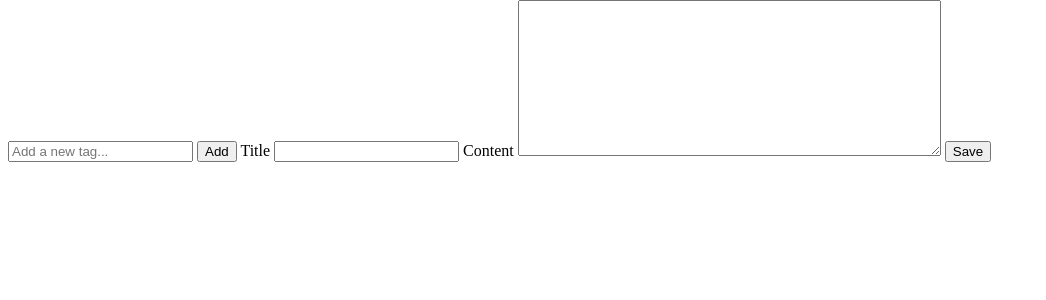
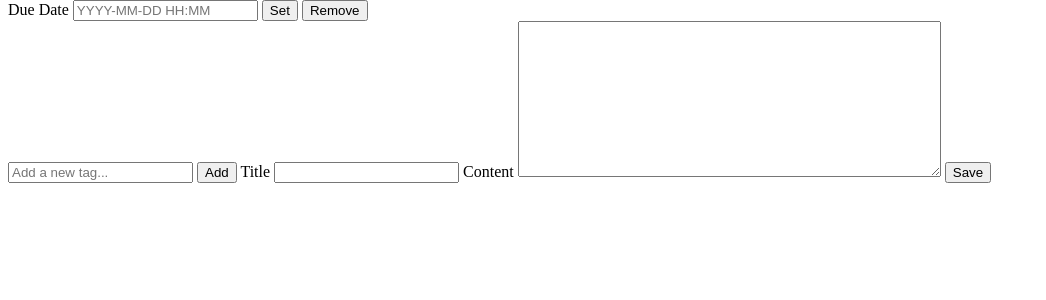
Before and after one commit to themask025/google-keep-clone, a Flask app: page /notes/create in a window 1280 px wide. Shown: the part 188-488 px from the top of the page, without its empty margins (0-1046 px from the left). Run offline with Flask 3, Linux system fonts and the light colour scheme; data that the repository does not hold is empty.

Commit message:
Users can now add due date to their notes; Small refactoring of notes controller

```diff
--- a/src/controller/notes.py
+++ b/src/controller/notes.py
@@ -1,12 +1,20 @@
 from flask import Blueprint, flash, redirect, render_template, request, session, url_for
 from datetime import datetime
 
-from src.model.note import (fetch_all_notes_by_user_id, fetch_note_by_id, fetch_user_notes_by_tags,
-                            insert_note_into_database, update_note_in_database, delete_note_by_id)
+from src.model.note import (fetch_all_notes_by_user_id,
+                            fetch_note_by_id,
+                            fetch_user_notes_by_tags,
+                            insert_note_into_database,
+                            update_note_in_database,
+                            update_due_date_in_database,
+                            remove_due_date_from_database,
+                            delete_note_by_id)
 from src.model.tag import (insert_tag_into_database,
-                           fetch_all_tags_by_creator_id, validate_new_tag_name)
-from src.model.note_tag import (
-    insert_newly_selected_tags, fetch_selected_tags_by_note_id, update_selected_tags_in_database)
+                           fetch_all_tags_by_creator_id,
+                           validate_new_tag_name)
+from src.model.note_tag import (insert_newly_selected_tags,
+                                fetch_selected_tags_by_note_id,
+                                update_selected_tags_in_database)
 
 
 bp = Blueprint('notes', __name__, url_prefix='/notes')
@@ -59,8 +67,9 @@ def index():
     else:
         notes_rows = []
         notes = []
+        selected_filter_tags = []
+        search_expression = None
         tags = []
-        selected_filter_tags = []
 
     return render_template("notes/index.html",
                            notes_rows=notes_rows,
@@ -84,9 +93,7 @@ def create():
         content = request.form.get('content')
         new_tag_name = request.form.get('new_tag_name')
 
-        submitted_data_type = check_submitted_data_type(request)
-
-        if submitted_data_type == 'new_tag':
+        if request.form.get('submit_tag_button') is not None:
             tag_name = new_tag_name
             error = validate_new_tag_name(
                 creator_id=user_id, tag_name=tag_name)
@@ -96,7 +103,7 @@ def create():
             flash(error)
             all_tags = fetch_all_tags_by_creator_id(creator_id=user_id)
 
-        if submitted_data_type == 'note':
+        elif request.form.get('submit_note_button') is not None:
             error = validate_note_title_content(title, content)
 
             if error is None:
@@ -135,22 +142,21 @@ def edit(note_id):
     if request.method == 'POST':
         title = request.form['title']
         content = request.form['content']
+        # fetch due date
         new_tag_name = request.form.get('new_tag_name')
 
-        submitted_data_type = check_submitted_data_type(request)
-
-        if submitted_data_type == 'new_tag':
+        if request.form.get('submit_tag_button') is not None:
             tag_name = new_tag_name
             error = validate_new_tag_name(
                 creator_id=user_id, tag_name=tag_name)
             if error is None:
-                error = insert_tag_into_database(
+                insert_tag_into_database(
                     creator_id=user_id, tag_name=tag_name)
-
-            flash(error)
+            else:
+                flash(error)
             all_tags = fetch_all_tags_by_creator_id(creator_id=user_id)
 
-        if submitted_data_type == 'note':
+        elif request.form.get('submit_note_button') is not None:
             error = validate_note_title_content(title, content)
 
             if error is None:
@@ -166,6 +172,33 @@ def edit(note_id):
                 selected_tags = fetch_selected_tags_by_note_id(note_id)
             else:
                 flash(error)
+
+        elif request.form.get('due_date_submit_button') is not None:
+            due_date = request.form.get('due_date')
+
+            error = None
+            due_date_formatted = due_date
+
+            if due_date is not None:
+                try:
+                    due_date_formatted = datetime.fromisoformat(due_date)
+                except ValueError:
+                    error = 'The entered due date format is invalid.'
+
+            if error is None:
+                due_date_formatted = due_date_formatted.isoformat(
+                    sep=' ', timespec='seconds')
+                update_due_date_in_database(
+                    note_id=note_id, new_due_date=due_date_formatted)
+
+            else:
+                flash(error)
+
+            current_note['due_date'] = due_date_formatted
+
+        elif request.form.get('due_date_remove_button') is not None:
+            remove_due_date_from_database(note_id)
+            current_note['due_date'] = None
 
         current_note['title'] = title
         current_note['content'] = content
@@ -203,10 +236,3 @@ def validate_note_title_content(title, content):
     elif content is None:
         return 'Content is required.'
     return None
-
-
-def check_submitted_data_type(request):
-    if request.form.get('submit_tag_button') is not None:
-        return 'new_tag'
-    elif request.form.get('submit_note_button') is not None:
-        return 'note'
--- a/src/templates/notes/index.html
+++ b/src/templates/notes/index.html
@@ -50,6 +50,11 @@
                 {% else %}
                     <p>No tags</p>
                 {% endif %}
+                {% if note['due_date'] %}
+                    <p>Due date: {{ note['due_date'] }}</p>
+                {% else %}
+                    <p>No due date</p>
+                {% endif %}
                 <a href="{{url_for('notes.edit', note_id=note['id'])}}">View note</a>
                  <form action="{{ url_for('notes.delete', note_id=note['id']) }}" method="post">
                     <input type="submit" name="delete-note-button" id="delete-note-button" value="Delete note">
--- a/src/templates/notes/view_note.html
+++ b/src/templates/notes/view_note.html
@@ -26,6 +26,18 @@
     {% endif %}
 
     <form method="post">
+    </form>
+
+    <form method="post">
+        <label for="due_date">Due Date</label>
+        <input type="text" name="due_date" id="due_date", placeholder="YYYY-MM-DD HH:MM"
+        {% if current_note['due_date'] %}
+            value="{{current_note['due_date']}}"
+        {% endif %}
+        >
+        <input type="submit" name="due_date_submit_button" value="Set">
+        <input type="submit" name="due_date_remove_button" value="Remove">
+
         <div id="tags_container">
             {% for i, tag in enumerate(all_tags) %}
                 <input type="checkbox"
```
Also changed, not shown: src/model/note.py (+10 -2 lines).
